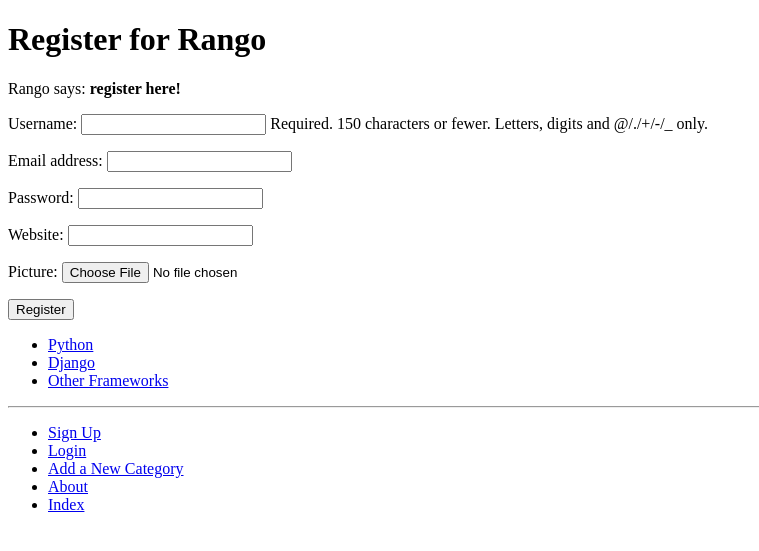
After one commit to DongyangYan/tangoWithDjango, a Django app: page /rango/register/ in a window 1280 px wide. The commit adds this page. Shown: the top 551 px of the page, without its empty margins (0-759 px from the left). Run offline with Django 3.2, Linux system fonts and the light colour scheme; data comes from the database, SQL or seed files in the repository.

Commit message:
before ch9 exericse

```diff
--- a/rango/admin.py
+++ b/rango/admin.py
@@ -1,5 +1,6 @@
 from django.contrib import admin
 from rango.models import Category, Page
+from rango.models import UserProfile
 
 
 class PageAdmin(admin.ModelAdmin):
@@ -13,3 +14,4 @@
 admin.site.register(Category, CategoryAdmin)
 
 admin.site.register(Page, PageAdmin)
+admin.site.register(UserProfile)
--- a/rango/forms.py
+++ b/rango/forms.py
@@ -1,10 +1,11 @@
 from django import forms
-from rango.models import Page, Category
+from django.contrib.auth.models import User
+from rango.models import Page, Category, UserProfile
 
+# We could add these forms to views.py, but it makes sense to split them off into their own file.
 
 class CategoryForm(forms.ModelForm):
-    name = forms.CharField(max_length=Category.NAME_MAX_LENGTH,
-                           help_text="Please enter the category name.")
+    name = forms.CharField(max_length=Category.NAME_MAX_LENGTH, help_text="Please enter the category name.")
     views = forms.IntegerField(widget=forms.HiddenInput(), initial=0)
     likes = forms.IntegerField(widget=forms.HiddenInput(), initial=0)
     slug = forms.CharField(widget=forms.HiddenInput(), required=False)
@@ -13,12 +14,9 @@
         model = Category
         fields = ('name',)
 
-
 class PageForm(forms.ModelForm):
-    title = forms.CharField(max_length=Page.TITLE_MAX_LENGTH,
-                            help_text="Please enter the title of the page.")
-    url = forms.URLField(
-        max_length=200, help_text="Please enter the URL of the page.")
+    title = forms.CharField(max_length=Page.TITLE_MAX_LENGTH, help_text="Please enter the title of the page.")
+    url = forms.URLField(max_length=200, help_text="Please enter the URL of the page.")
     views = forms.IntegerField(widget=forms.HiddenInput(), initial=0)
 
     class Meta:
@@ -34,3 +32,15 @@
             cleaned_data['url'] = url
 
         return cleaned_data
+
+class UserForm(forms.ModelForm):
+    password = forms.CharField(widget=forms.PasswordInput())
+
+    class Meta:
+        model = User
+        fields = ('username', 'email', 'password',)
+
+class UserProfileForm(forms.ModelForm):
+    class Meta:
+        model = UserProfile
+        fields = ('website', 'picture',)
--- a/rango/models.py
+++ b/rango/models.py
@@ -1,5 +1,6 @@
 from django.db import models
 from django.template.defaultfilters import slugify
+from django.contrib.auth.models import User
 
 
 class Category(models.Model):
@@ -31,3 +32,12 @@
 
     def __str__(self):
         return self.title
+
+
+class UserProfile(models.Model):
+    user = models.OneToOneField(User, on_delete=models.CASCADE)
+    website = models.URLField(blank=True)
+    picture = models.ImageField(upload_to='profile_images', blank=True)
+
+    def __str__(self):
+        return self.user.username
--- a/rango/urls.py
+++ b/rango/urls.py
@@ -9,4 +9,8 @@
     path('category/<slug:category_name_slug>/', views.show_category, name='show_category'),
     path('add_category/', views.add_category, name='add_category'),
     path('category/<slug:category_name_slug>/add_page/', views.add_page, name='add_page'),
+    path('register/', views.register, name='register'),
+    path('login/', views.user_login, name='login'),
+    path('restricted/', views.restricted, name='restricted'),
+    path('logout/', views.user_logout, name='logout'),
 ]
--- a/rango/views.py
+++ b/rango/views.py
@@ -1,11 +1,10 @@
-from django.shortcuts import render
+from django.shortcuts import render, redirect
 from django.http import HttpResponse
-from rango.models import Category
-from rango.models import Page
-from rango.forms import CategoryForm
-from django.shortcuts import redirect
 from django.urls import reverse
-from rango.forms import PageForm
+from django.contrib.auth import authenticate, login, logout
+from django.contrib.auth.decorators import login_required
+from rango.models import Category, Page
+from rango.forms import CategoryForm, PageForm, UserForm, UserProfileForm
 
 
 def index(request):
@@ -82,3 +81,63 @@
 
     context_dict = {'form': form, 'category': category}
     return render(request, 'rango/add_page.html', context=context_dict)
+
+
+def register(request):
+    registered = False
+
+    if request.method == 'POST':
+        user_form = UserForm(request.POST)
+        profile_form = UserProfileForm(request.POST)
+
+        if user_form.is_valid() and profile_form.is_valid():
+            user = user_form.save()
+            user.set_password(user.password)
+            user.save()
+
+            profile = profile_form.save(commit=False)
+            profile.user = user
+
+            if 'picture' in request.FILES:
+                profile.picture = request.FILES['picture']
+
+            profile.save()
+            registered = True
+        else:
+            print(user_form.errors, profile_form.errors)
+    else:
+        user_form = UserForm()
+        profile_form = UserProfileForm()
+
+    return render(request, 'rango/register.html', context={'user_form': user_form, 'profile_form': profile_form, 'registered': registered})
+
+
+def user_login(request):
+    if request.method == 'POST':
+        username = request.POST.get('username')
+        password = request.POST.get('password')
+
+        user = authenticate(username=username, password=password)
+
+        if user:
+            if user.is_active:
+                login(request, user)
+                return redirect(reverse('rango:index'))
+            else:
+                return HttpResponse("Your Rango account is disabled.")
+        else:
+            print(f"Invalid login details: {username}, {password}")
+            return HttpResponse("Invalid login details supplied.")
+    else:
+        return render(request, 'rango/login.html')
+
+
+@login_required
+def restricted(request):
+    return HttpResponse("Since you're logged in, you can see this text!")
+
+
+@login_required
+def user_logout(request):
+    logout(request)
+    return redirect(reverse('rango:index'))
--- a/tango_with_django_project/settings.py
+++ b/tango_with_django_project/settings.py
@@ -22,13 +22,14 @@
 # See https://docs.djangoproject.com/en/2.1/howto/deployment/checklist/
 
 # SECURITY WARNING: keep the secret key used in production secret!
-SECRET_KEY = 'c1gp2)dt6h20xwclolp4+jl^6osh2axd6x6vz#f-gz4y2as_!y'
+SECRET_KEY = 'sq_z*m=yr)aiu$9lyzf@)&-!o(yjs=)9igwhuco$d7@a3jed=@'
 
 # SECURITY WARNING: don't run with debug turned on in production!
 DEBUG = True
 
 ALLOWED_HOSTS = []
 
+LOGIN_URL = 'rango:login'
 
 # Application definition
 
--- a/templates/rango/base.html
+++ b/templates/rango/base.html
@@ -25,6 +25,13 @@
         <hr />
         <div>
             <ul>
+            {% if user.is_authenticated %}
+                <li><a href="{% url 'rango:restricted' %}">Restricted Page</a></li>
+                <li><a href="{% url 'rango:logout' %}">Logout</a></li>
+            {% else %}
+                <li><a href="{% url 'rango:register' %}">Sign Up</a></li>
+                <li><a href="{% url 'rango:login' %}">Login</a></li>
+            {% endif %}
                 <li><a href="{% url 'rango:add_category' %}">Add a New Category</a></li>
                 <li><a href="{% url 'rango:about' %}">About</a></li>
                 <li><a href="{% url 'rango:index' %}">Index</a></li>
--- /dev/null
+++ b/templates/rango/register.html
@@ -0,0 +1,23 @@
+{% extends 'rango/base.html' %}
+{% load staticfiles %}
+
+{% block title_block %}
+    Register
+{% endblock %}
+
+{% block body_block %}
+<h1>Register for Rango</h1>
+{% if registered %}
+Rango says: <strong>thank you for registering!</strong>
+<a href="{% url 'rango:index' %}">Return to the homepage.</a><br />
+{% else %}
+Rango says: <strong>register here!</strong><br />
+<form id="user_form" method="post" action="{% url 'rango:register' %}" enctype="multipart/form-data">
+    {% csrf_token %}
+    {{ user_form.as_p }}
+    {{ profile_form.as_p }}
+
+    <input type="submit" name="submit" value="Register" />
+</form>
+{% endif %}
+{% endblock %}
```
Also changed, not shown: templates/rango/index.html (+6 -1 lines), templates/rango/login.html (added, +18 -0 lines), rango/migrations/0002_userprofile.py (added).
